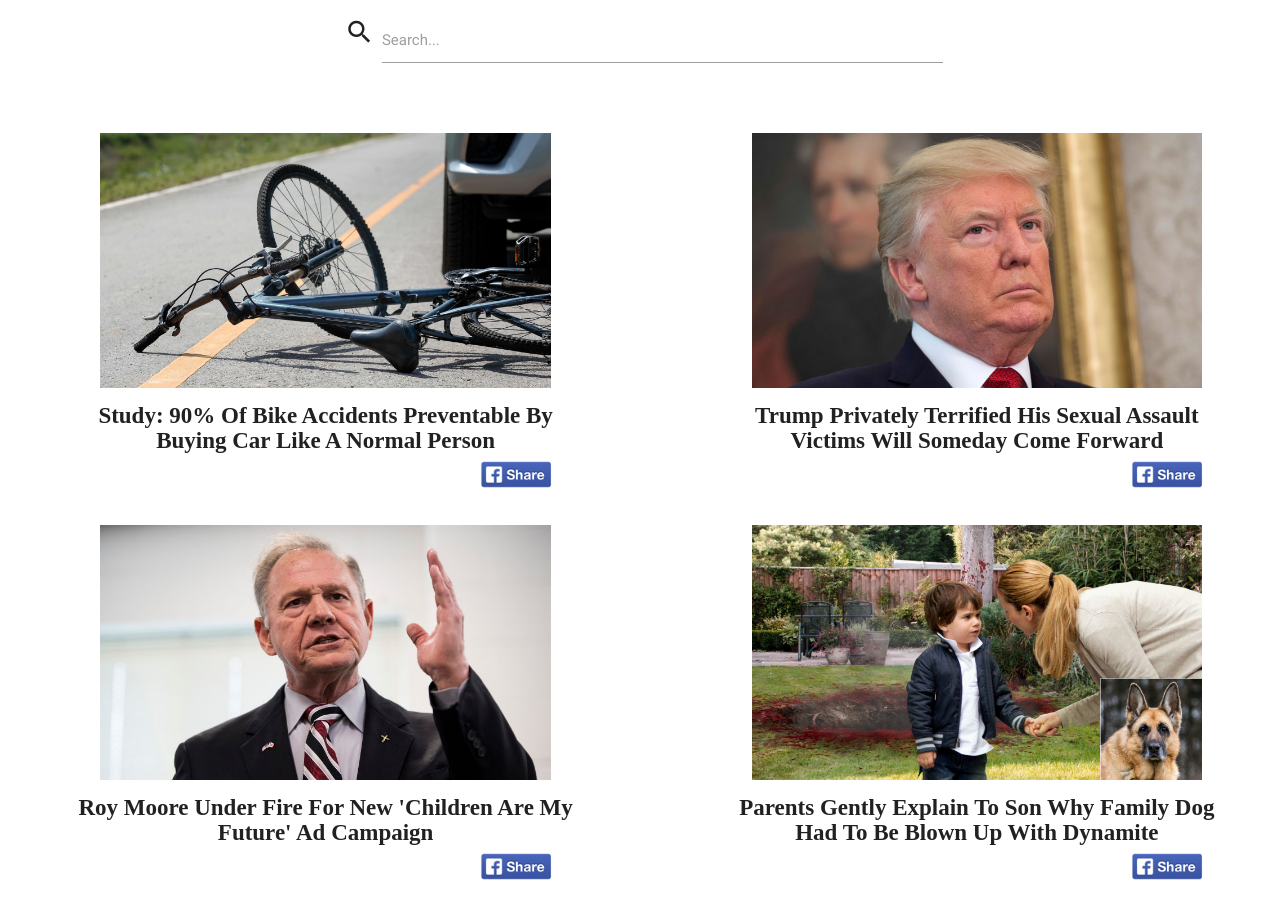
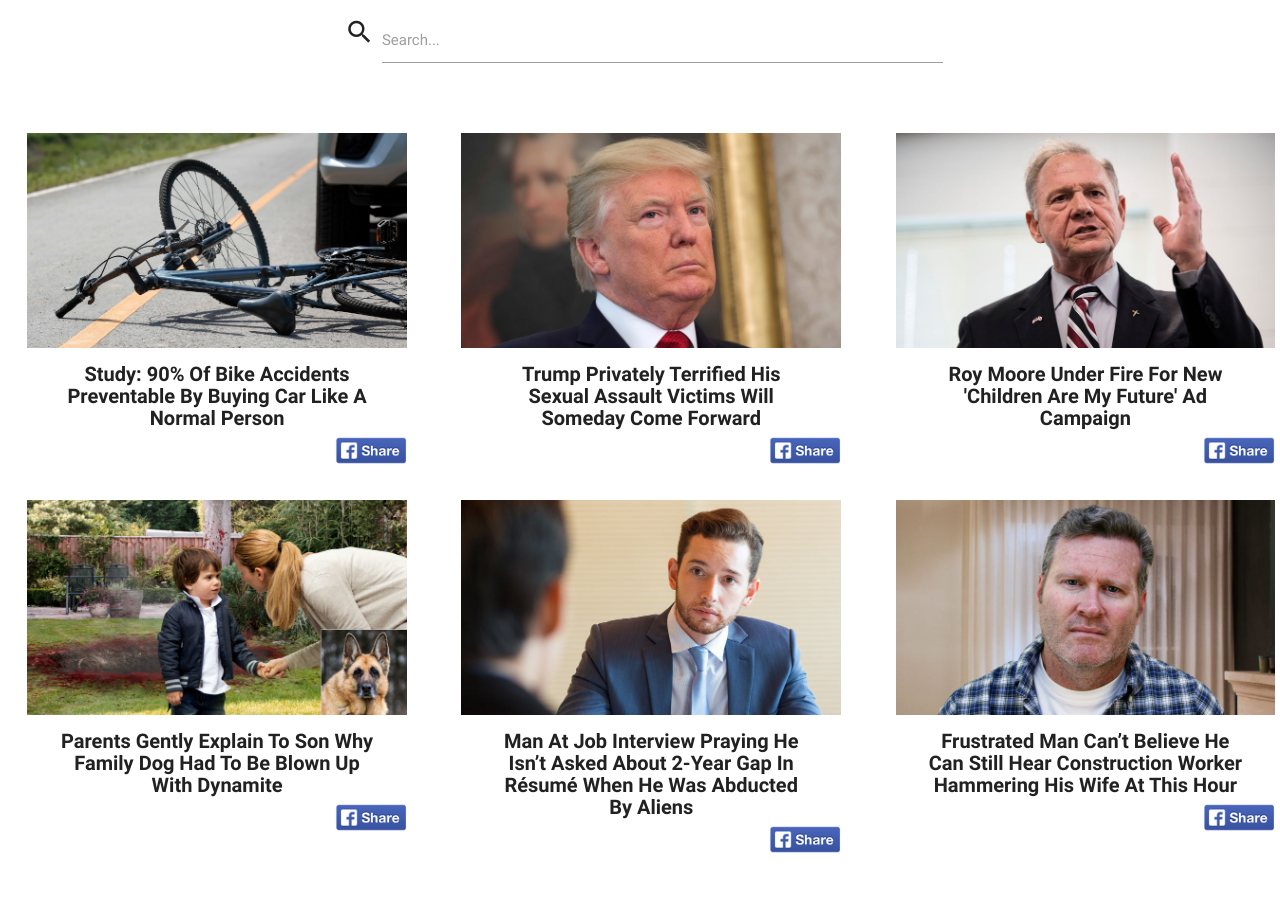
Before and after one commit to judsonfisher/project-2, a website: page app/public/results.html in a window 1280 px wide. Shown: the part 360-1274 px from the top of the page. Drawn offline with nearby package versions, Linux system fonts and the light colour scheme; no server answers; a web font is replaced by a local one.

Commit message:
front end edits

```diff
--- a/app/public/css/style.css
+++ b/app/public/css/style.css
@@ -69,10 +69,6 @@ nav {
 	background-color: gray !important;
 }
 
-/*.main {
-	margin-left: 20px;
-}*/
-
 .main-section {
 	border-right: solid 1px black;
 }
@@ -103,6 +99,13 @@ nav {
 	padding-bottom: 15px;
 }
 
+.result-image {
+	height: 230px;
+	display: block;
+	margin: auto;
+	padding-bottom: 15px;
+}
+
 h5 {
 	font-weight: bold;
 	text-align: center;
@@ -113,7 +116,6 @@ h5 {
 
 .share {
 	height: 45px;
-	/*margin-right: 17px;*/
 }
 
 .pagination {
--- a/app/public/results.html
+++ b/app/public/results.html
@@ -100,11 +100,11 @@
 
 			<div class="row">
 
-					<div class="col s6 article">
+				<div class="col s4 article">
 
-						<img class="main-image" src="./images/bike.jpg">
+					<img class="result-image" src="./images/bike.jpg">
 
-						<h5 class="col s10 offset-s1 article-title">Study: 90% Of Bike Accidents Preventable By Buying Car Like A Normal Person</h5>
+					<h5 class="col s10 offset-s1 result-title">Study: 90% Of Bike Accidents Preventable By Buying Car Like A Normal Person</h5>
 
 					<div class="col s3 offset-s8">
 
@@ -114,11 +114,25 @@
 
 				</div>
 
-					<div class="col s6 article">
+				<div class="col s4 article">
 
-						<img class="main-image" src="./images/trump.jpg">
+					<img class="result-image" src="./images/trump.jpg">
 
-						<h5 class="col s10 offset-s1 article-title">Trump Privately Terrified His Sexual Assault Victims Will Someday Come Forward</h5>
+					<h5 class="col s10 offset-s1 result-title">Trump Privately Terrified His Sexual Assault Victims Will Someday Come Forward</h5>
+
+					<div class="col s3 offset-s8">
+
+						<img class="share" src="./images/fbshare.png">
+
+					</div>
+
+				</div>
+
+				<div class="col s4 article">
+
+					<img class="result-image" src="./images/roy.jpg">
+
+					<h5 class="col s10 offset-s1 result-title">Roy Moore Under Fire For New 'Children Are My Future' Ad Campaign</h5>
 
 					<div class="col s3 offset-s8">
 
@@ -132,11 +146,11 @@
 
 			<div class="row">
 
-					<div class="col s6 article">
+				<div class="col s4 article">
 
-						<img class="main-image" src="./images/roy.jpg">
+					<img class="result-image" src="./images/family.jpg">
 
-						<h5 class="col s10 offset-s1 article-title">Roy Moore Under Fire For New 'Children Are My Future' Ad Campaign</h5>
+					<h5 class="col s10 offset-s1 result-title">Parents Gently Explain To Son Why Family Dog Had To Be Blown Up With Dynamite</h5>
 
 					<div class="col s3 offset-s8">
 
@@ -146,11 +160,11 @@
 
 				</div>
 
-					<div class="col s6 article">
+				<div class="col s4 article">
 
-						<img class="main-image" src="./images/family.jpg">
+					<img class="result-image" src="./images/abducted.jpg">
 
-						<h5 class="col s10 offset-s1 article-title">Parents Gently Explain To Son Why Family Dog Had To Be Blown Up With Dynamite</h5>
+					<h5 class="col s10 offset-s1 result-title">Man At Job Interview Praying He Isn’t Asked About 2-Year Gap In Résumé When He Was Abducted By Aliens</h5>
 
 					<div class="col s3 offset-s8">
 
@@ -160,29 +174,11 @@
 
 				</div>
 
-				</div>
+				<div class="col s4 article">
 
-				<div class="row">
+					<img class="result-image" src="./images/manwithdog.jpg">
 
-					<div class="col s6 article">
-
-						<img class="main-image" src="./images/abducted.jpg">
-
-						<h5 class="col s10 offset-s1 article-title">Man At Job Interview Praying He Isn’t Asked About 2-Year Gap In Résumé When He Was Abducted By Aliens</h5>
-
-						<div class="col s3 offset-s8">
-
-							<img class="share" src="./images/fbshare.png">
-
-						</div>
-
-					</div>
-
-					<div class="col s6 article">
-
-						<img class="main-image" src="./images/manwithdog.jpg">
-
-						<h5 class="col s10 offset-s1 article-title">Frustrated Man Can’t Believe He Can Still Hear Construction Worker Hammering His Wife At This Hour</h5>
+					<h5 class="col s10 offset-s1 result-title">Frustrated Man Can’t Believe He Can Still Hear Construction Worker Hammering His Wife At This Hour</h5>
 
 					<div class="col s3 offset-s8">
 
@@ -209,8 +205,6 @@
 				    <li class="waves-effect"><a href="#!">5</a></li>
 				    <li class="waves-effect"><a href="#!"><i class="material-icons">chevron_right</i></a></li>
 				</ul>
-
-				</div>
 
 			</div>
 
```
Lines whose indentation alone changed are shown as unchanged.
